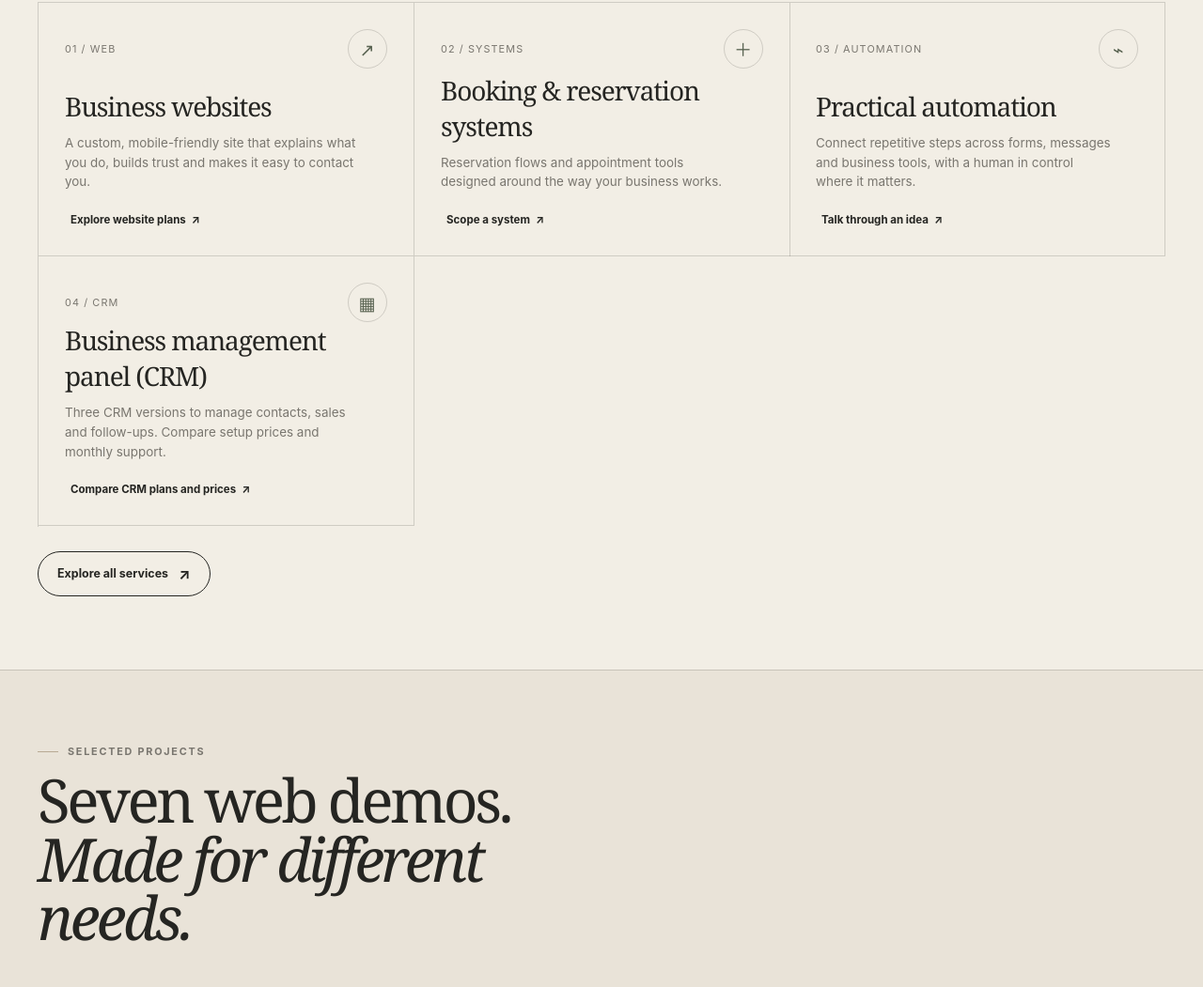
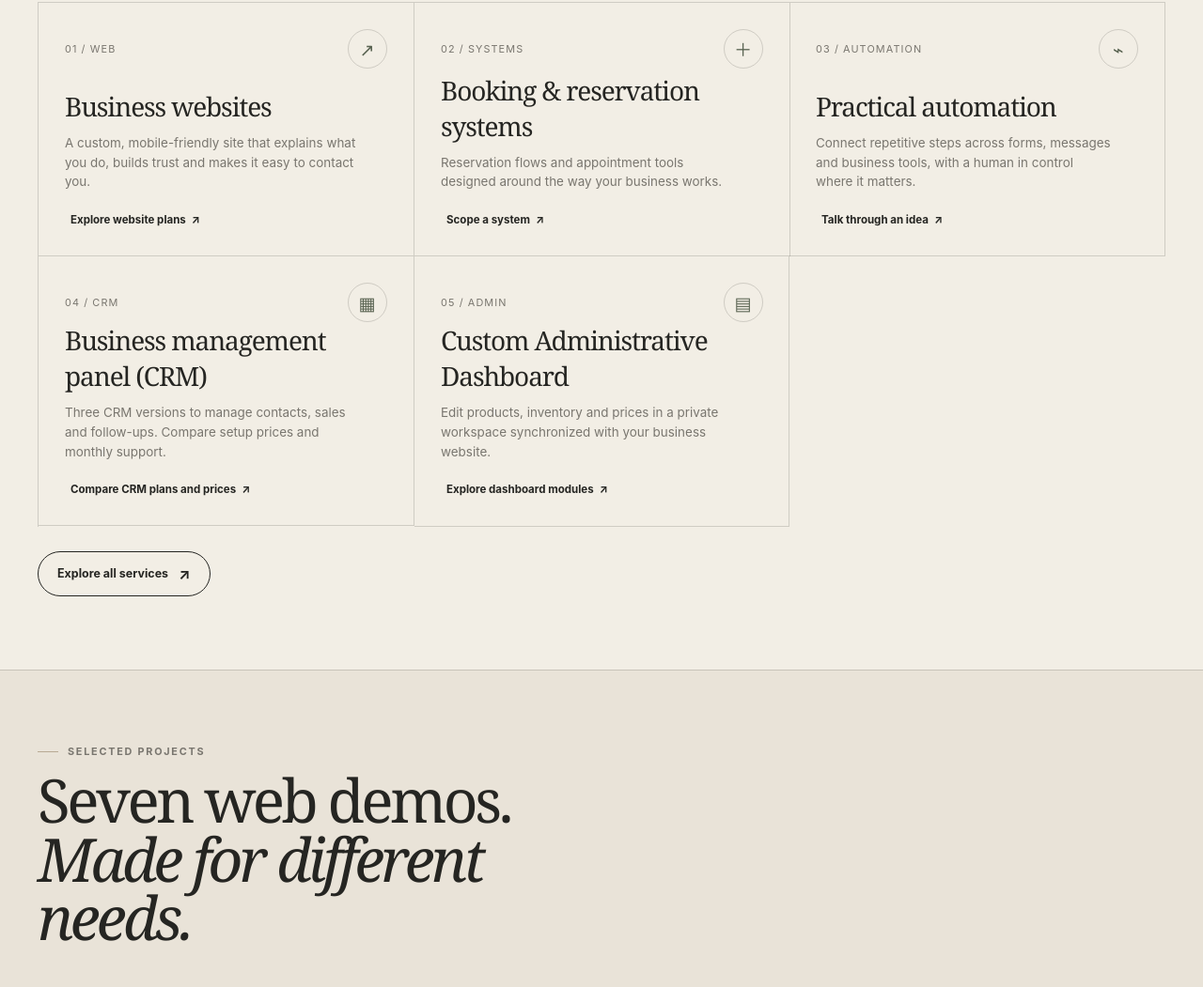
Before and after one commit to Ihan243/AB-Studio-Portafolio-, a website: page public/servicios/index.html in a window 1280 px wide. Shown: the part 1075-2126 px from the top of the page at 94% size. Drawn offline with Linux system fonts and the light colour scheme.

Commit message:
feat: add separate admin dashboard service card

```diff
--- a/public/servicios/index.html
+++ b/public/servicios/index.html
@@ -130,6 +130,12 @@
             <h3 data-copy="crm.serviceTitle">Customer & business management panel</h3>
             <p data-copy="crm.serviceBody">Manage customer information, requests and daily tasks in one private workspace (CRM).</p>
             <a class="text-link" href="#crm-plans"><span data-copy="crm.serviceLink">See panel pricing</span><span>↗</span></a>
+          </article>
+          <article class="service service--admin" id="admin-panel-service">
+            <div class="service-top"><span class="service-num">05 / ADMIN</span><span class="service-symbol">▤</span></div>
+            <h3 data-copy="admin.serviceTitle">Custom Administrative Dashboard</h3>
+            <p data-copy="admin.serviceBody">Edit products, inventory and prices through a private dashboard connected to your website.</p>
+            <a class="text-link" href="#admin-panel"><span data-copy="admin.serviceLink">Explore the custom dashboard</span><span>↗</span></a>
           </article>
         </div>
         <div class="section-more"><a class="button outline" href="/servicios/"><span data-copy="services.viewAll">Explore all services</span><span class="arrow">↗</span></a></div>
```
